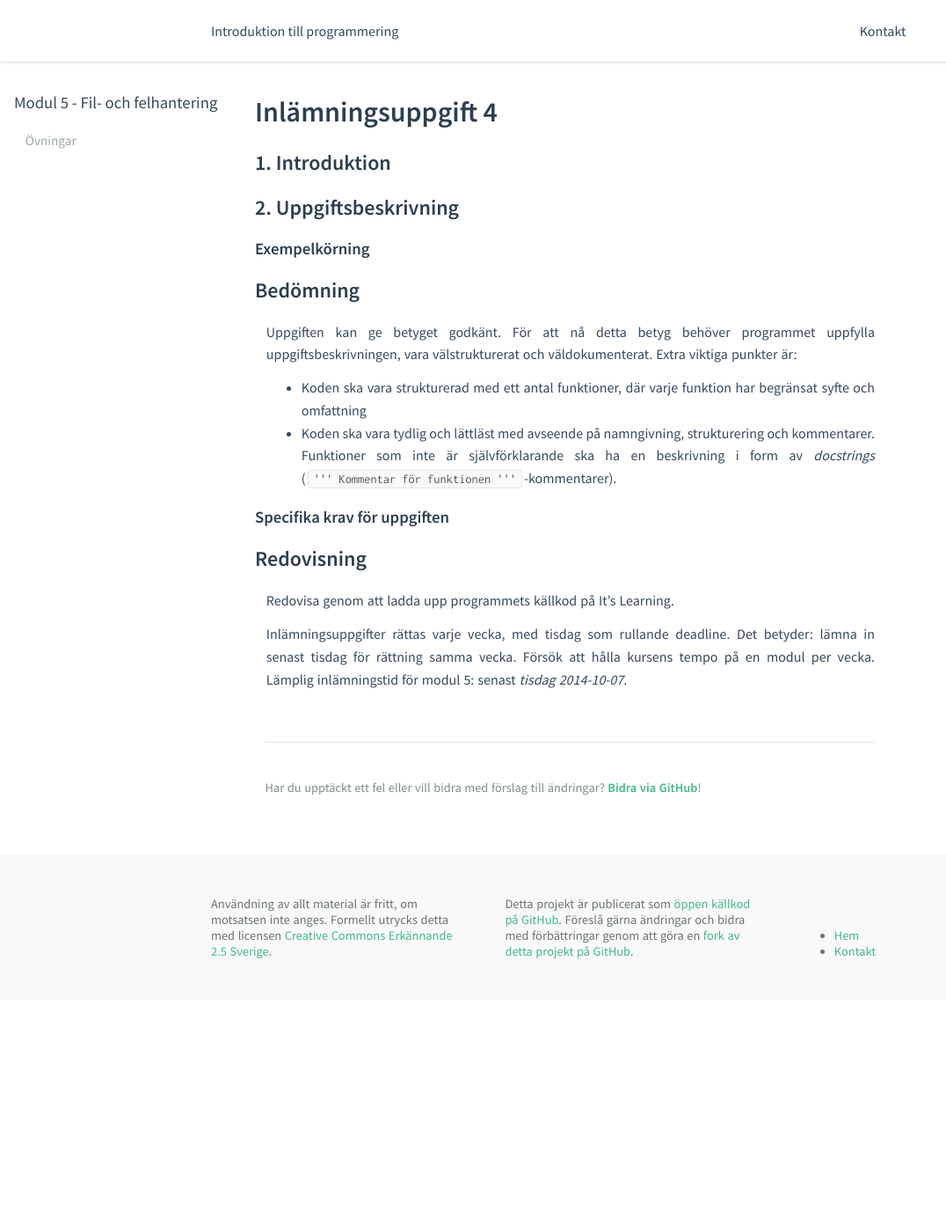
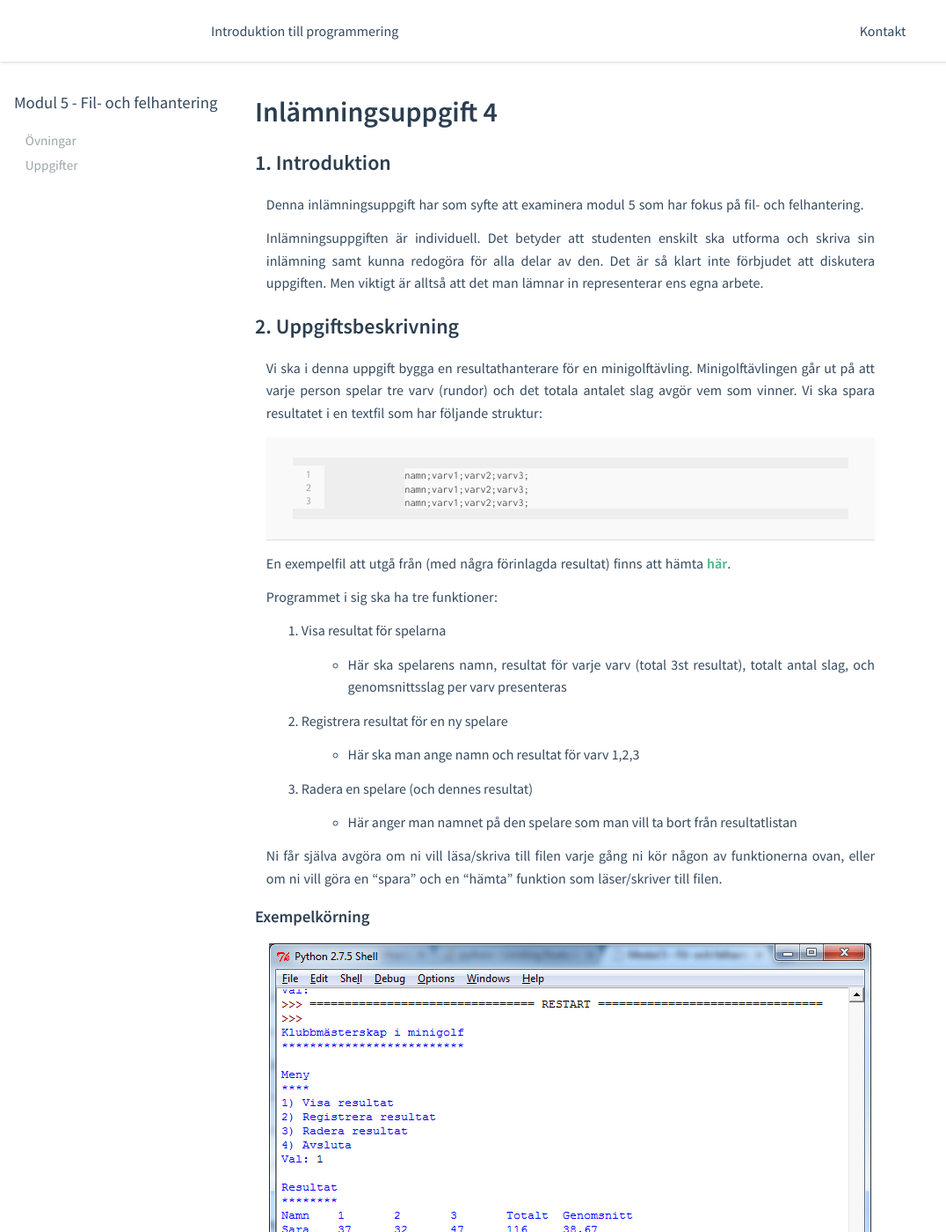
Before and after one commit to mau-dvmt/ia-python, a Jekyll site: the page built from modules/m5/assignments/U1.md, in a window 1280 px wide and 1400 px high. Shown: the whole window at 88% size, without its empty margins (0-1076 px from the left). Built offline with Jekyll 4.4.1, drawn with Linux system fonts in a browser that asks for light colours; some of the changed text lies outside the part shown.

Commit message:
Added assignment 4

```diff
--- a/_data/m5.yml
+++ b/_data/m5.yml
@@ -9,5 +9,5 @@ exercises:
 
 # Inlämningsuppgifter
 assignments:
-#    - name: Inlämningsuppgift 3
-#      file: U1
+    - name: Inlämningsuppgift 4
+      file: U1
--- a/modules/m5/assignments/U1.md
+++ b/modules/m5/assignments/U1.md
@@ -8,9 +8,36 @@ code: m5
 
 ## 1. Introduktion
 
+Denna inlämningsuppgift har som syfte att examinera modul 5 som har fokus på fil- och felhantering.
+
+Inlämningsuppgiften är individuell. Det betyder att studenten enskilt ska utforma och skriva sin inlämning samt kunna redogöra för alla delar av den. Det är så klart inte förbjudet att diskutera uppgiften. Men viktigt är alltså att det man lämnar in representerar ens egna arbete.
+
 ## 2. Uppgiftsbeskrivning
 
+Vi ska i denna uppgift bygga en resultathanterare för en minigolftävling. Minigolftävlingen går ut på att varje person spelar tre varv (rundor) och det totala antalet slag avgör vem som vinner. Vi ska spara resultatet i en textfil som har följande struktur:
+
+{% highlight python linenos %}
+namn;varv1;varv2;varv3;
+namn;varv1;varv2;varv3;
+namn;varv1;varv2;varv3;
+{% endhighlight %}
+
+En exempelfil att utgå från (med några förinlagda resultat) finns att hämta [här](result.txt).
+
+Programmet i sig ska ha tre funktioner:
+
+1. Visa resultat för spelarna
+	- Här ska spelarens namn, resultat för varje varv (total 3st resultat), totalt antal slag, och genomsnittsslag per varv presenteras
+2. Registrera resultat för en ny spelare
+	- Här ska man ange namn och resultat för varv 1,2,3
+3. Radera en spelare (och dennes resultat)
+	- Här anger man namnet på den spelare som man vill ta bort från resultatlistan
+
+Ni får själva avgöra om ni vill läsa/skriva till filen varje gång ni kör någon av funktionerna ovan, eller om ni vill göra en "spara" och en "hämta" funktion som läser/skriver till filen.
+
 ### Exempelkörning
+
+![Idle](images/idle.png)
 
 ## Bedömning
 
@@ -21,6 +48,9 @@ Uppgiften kan ge betyget godkänt. För att nå detta betyg behöver programmet
 
 ### Specifika krav för uppgiften
 
+- Ni ska använda er av `try` och `except` för filhantering, t.ex. om filen inte skulle finnas, eller innehåller fel struktur ska lämpligt felmeddelande visas (och programmet ska inte krascha). Ni får gärna använda felhantering vid andra ställen som ni anser lämpliga.
+- Filens innehåll ska följa angiven struktur (som beskrivs i uppgiftsbeskrivningen).
+
 ## Redovisning
 
 Redovisa genom att ladda upp programmets källkod på It's Learning.
--- /dev/null
+++ b/modules/m5/assignments/result.txt
@@ -0,0 +1,4 @@
+Sara;37;32;47;
+Johan;44;29;34;
+Kalle;33;34;34;
+Oskar;23;47;45;
```
Also changed, not shown: modules/m5/index.md (+1 -1 lines), modules/m5/assignments/images/idle.png (added).
